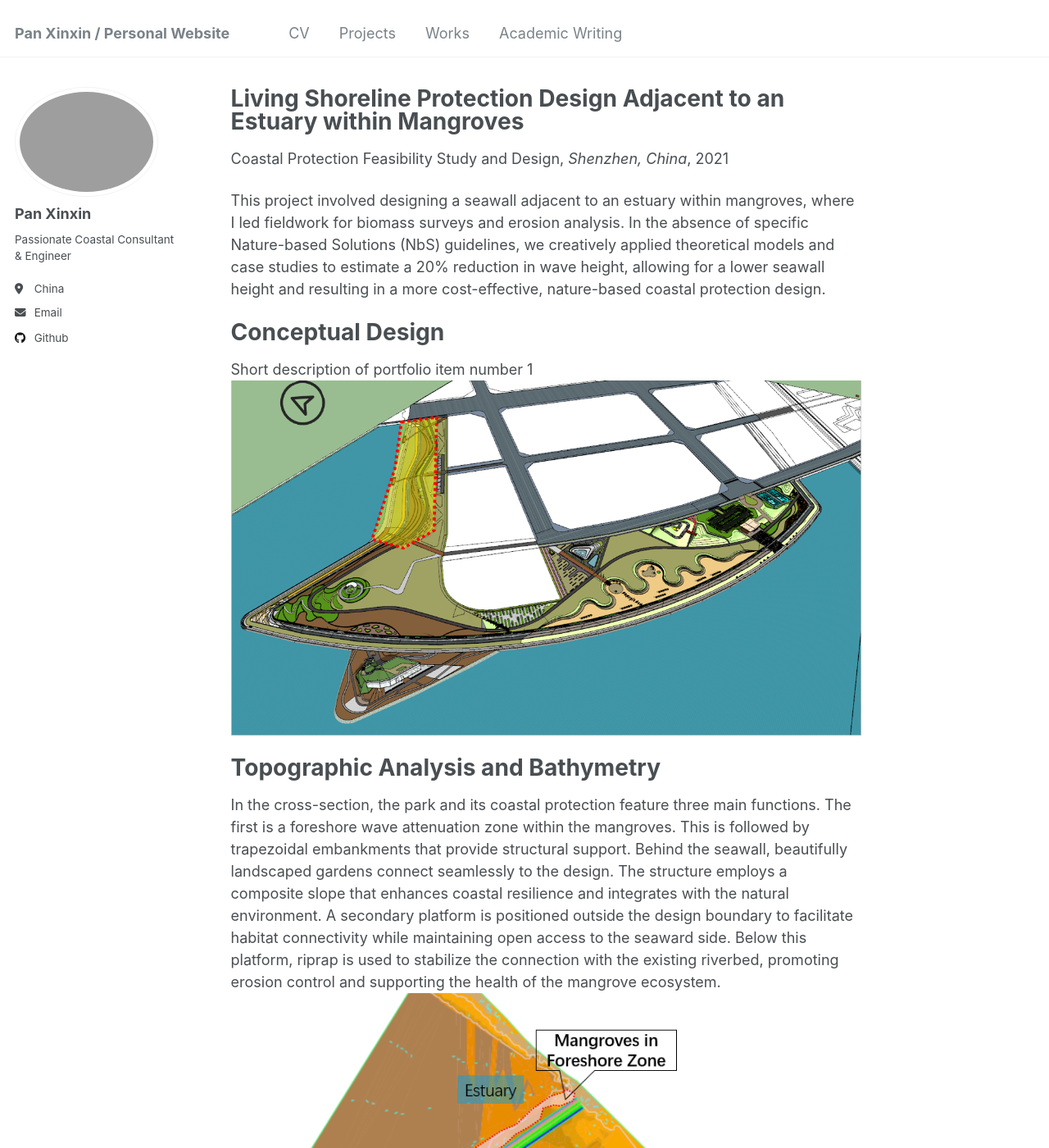
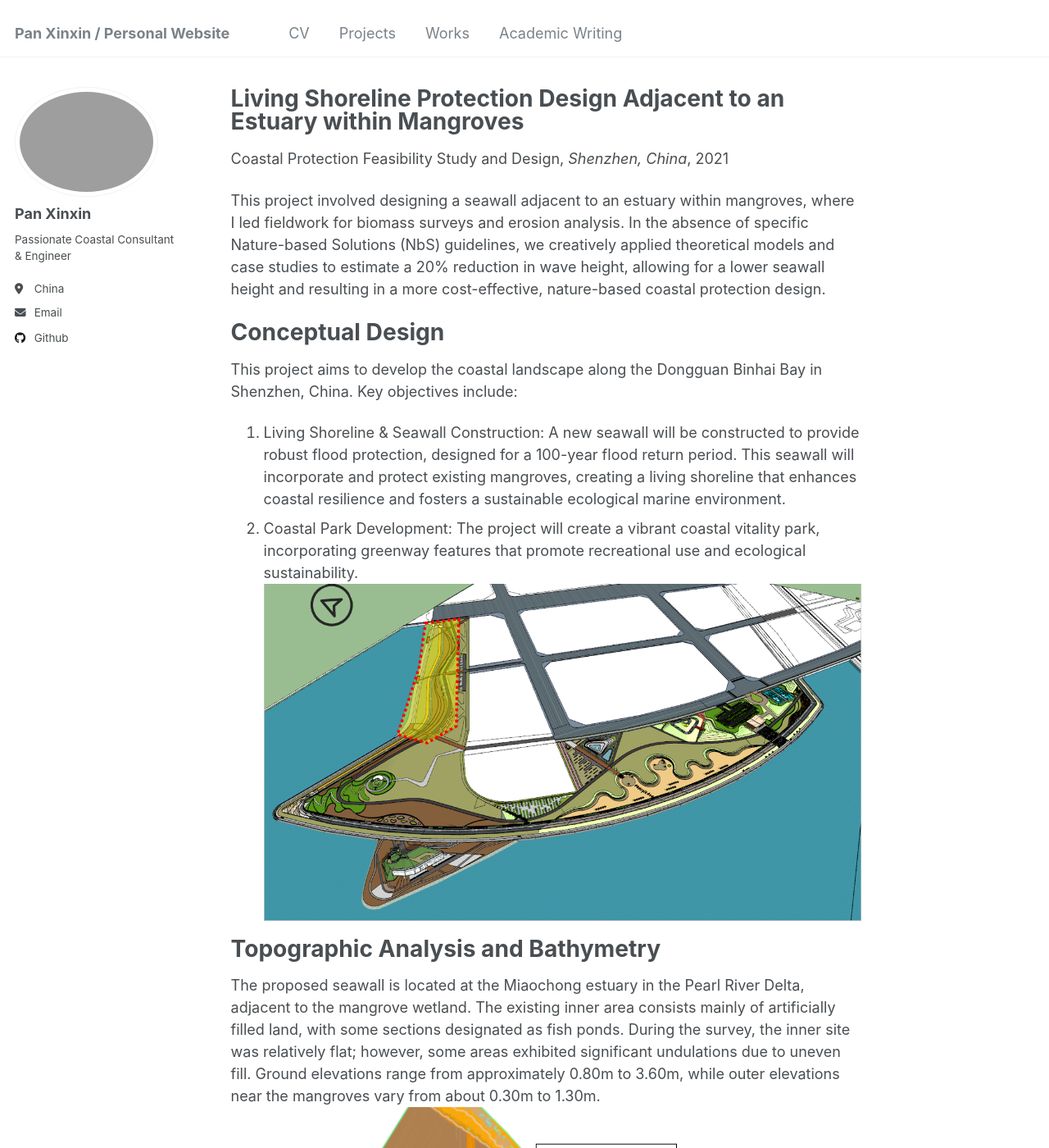
Before and after one commit to kingdaxing/kingdaxing.github.io, a Jekyll site: the page built from _teaching/2014-spring-teaching-1.md, in a window 1280 px wide and 1400 px high. Shown: the whole window at 82% size. Built offline with Jekyll 4.4.1, drawn with Linux system fonts in a browser that asks for light colours.

Commit message:
Update 2014-spring-teaching-1.md

```diff
--- a/_teaching/2014-spring-teaching-1.md
+++ b/_teaching/2014-spring-teaching-1.md
@@ -12,17 +12,17 @@ This project involved designing a seawall adjacent to an estuary within mangrove
 
 Conceptual Design
 ======
-Short description of portfolio item number 1<br/><img src='/images/work1-1.PNG'>
-
+This project aims to develop the coastal landscape along the Dongguan Binhai Bay in Shenzhen, China.
+Key objectives include:
+1. Living Shoreline & Seawall Construction: A new seawall will be constructed to provide robust flood protection, designed for a 100-year flood return period. This seawall will incorporate and protect existing mangroves, creating a living shoreline that enhances coastal resilience and fosters a sustainable ecological marine environment.
+2. Coastal Park Development: The project will create a vibrant coastal vitality park, incorporating greenway features that promote recreational use and ecological sustainability. <br/><img src='/images/work1-1.PNG'>
 
 Topographic Analysis and Bathymetry
 ======
-
-In the cross-section, the park and its coastal protection feature three main functions. The first is a foreshore wave attenuation zone within the mangroves. This is followed by trapezoidal embankments that provide structural support. Behind the seawall, beautifully landscaped gardens connect seamlessly to the design.
-The structure employs a composite slope that enhances coastal resilience and integrates with the natural environment. A secondary platform is positioned outside the design boundary to facilitate habitat connectivity while maintaining open access to the seaward side. Below this platform, riprap is used to stabilize the connection with the existing riverbed, promoting erosion control and supporting the health of the mangrove ecosystem. <br/><img src='/images/work1-2.PNG'>
-
+The proposed seawall is located at the Miaochong estuary in the Pearl River Delta, adjacent to the mangrove wetland. The existing inner area consists mainly of artificially filled land, with some sections designated as fish ponds. During the survey, the inner site was relatively flat; however, some areas exhibited significant undulations due to uneven fill. Ground elevations range from approximately 0.80m to 3.60m, while outer elevations near the mangroves vary from about 0.30m to 1.30m. <br/><img src='/images/work1-2.PNG'>
 
 Cross-Profile
 ======
-In the cross-section, the park and its coastal protection feature three main functions. The first is a foreshore wave attenuation zone within the mangroves. This is followed by trapezoidal embankments that provide structural support. Behind the seawall, beautifully landscaped gardens connect seamlessly to the design. <br/><img src='/images/work1-3.PNG'> <img src='/images/work1-4.PNG'>
-The structure employs a composite slope that enhances coastal resilience and integrates with the natural environment. A secondary platform is positioned outside the design boundary to facilitate habitat connectivity while maintaining open access to the seaward side. Below this platform, riprap is used to stabilize the connection with the existing riverbed, promoting erosion control and supporting the health of the mangrove ecosystem.
+In the cross-section, the park and its coastal protection feature three main functions. The first is a foreshore wave attenuation zone within the mangroves. This is followed by trapezoidal embankments that provide structural support. Behind the seawall, beautifully landscaped gardens connect seamlessly to the design. <br/><img src='/images/work1-3.PNG'>
+
+The structure employs a composite slope that enhances coastal resilience and integrates with the natural environment. A secondary platform is positioned outside the design boundary to facilitate habitat connectivity while maintaining open access to the seaward side. Below this platform, riprap is used to stabilize the connection with the existing riverbed, promoting erosion control and supporting the health of the mangrove ecosystem.  <br/><img src='/images/work1-4.PNG'>
```
